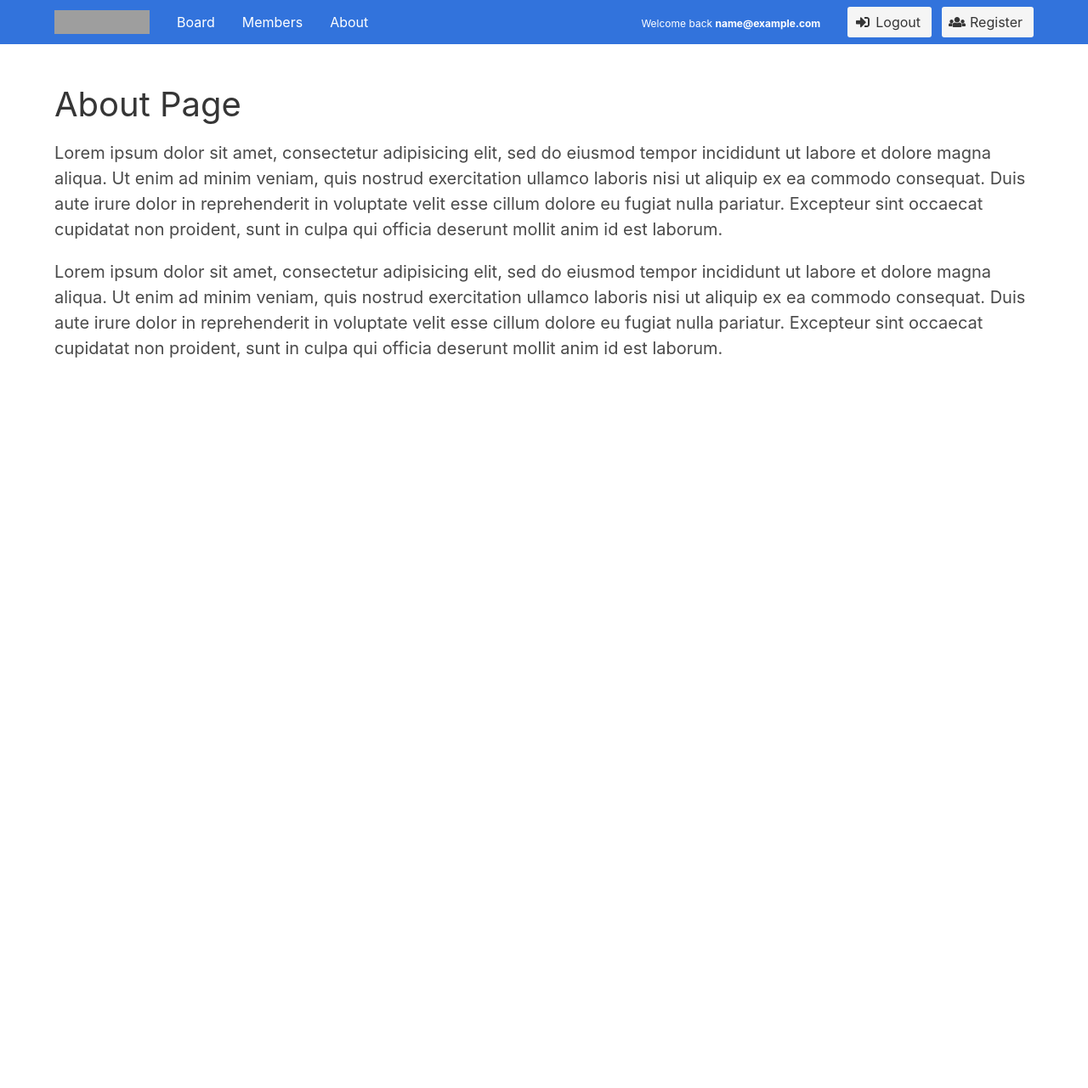
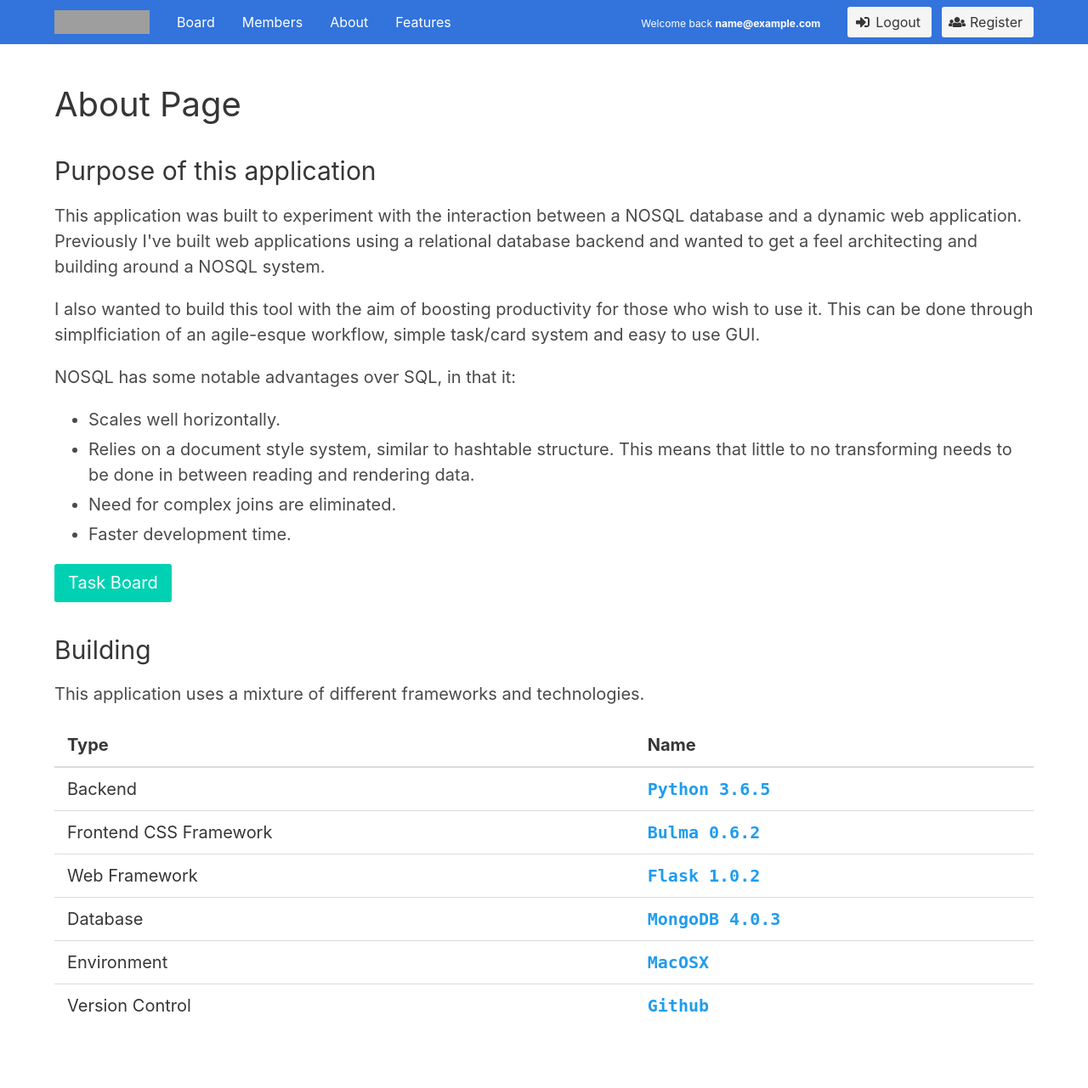
Before and after one commit to danielc92/flask-todo, a Flask app: page /about in a window 1280 px wide. Shown: the whole page at 85% size. Before the commit the page ends 421 px from the top, so only its background shows below. Run offline with Flask 2, Linux system fonts and the light colour scheme; the visitor is signed in with stand-in values (Sample User, id 1); some libraries are stand-ins or nearby versions; grey boxes are pictures that could not be loaded.

Commit message:
Added features page, filled in about page with content.

```diff
--- a/main.py
+++ b/main.py
@@ -142,6 +142,11 @@ def home():
 def about():
     return render_template('about.html', title='Todo - About')
 
+@app.route('/features')
+@login_required
+def features():
+    return render_template('features.html', title='Todo - Features')
+
 @app.route('/members')
 @login_required
 def members():
--- a/templates/about.html
+++ b/templates/about.html
@@ -5,18 +5,37 @@
 	<section class="container">
 		<article class="content is-medium">
 			<h1>About Page</h1>
-			<p>Lorem ipsum dolor sit amet, consectetur adipisicing elit, sed do eiusmod
-			tempor incididunt ut labore et dolore magna aliqua. Ut enim ad minim veniam,
-			quis nostrud exercitation ullamco laboris nisi ut aliquip ex ea commodo
-			consequat. Duis aute irure dolor in reprehenderit in voluptate velit esse
-			cillum dolore eu fugiat nulla pariatur. Excepteur sint occaecat cupidatat non
-			proident, sunt in culpa qui officia deserunt mollit anim id est laborum.</p>
-			<p>Lorem ipsum dolor sit amet, consectetur adipisicing elit, sed do eiusmod
-			tempor incididunt ut labore et dolore magna aliqua. Ut enim ad minim veniam,
-			quis nostrud exercitation ullamco laboris nisi ut aliquip ex ea commodo
-			consequat. Duis aute irure dolor in reprehenderit in voluptate velit esse
-			cillum dolore eu fugiat nulla pariatur. Excepteur sint occaecat cupidatat non
-			proident, sunt in culpa qui officia deserunt mollit anim id est laborum.</p>
+			<h3>Purpose of this application</h3>
+			<p>This application was built to experiment with the interaction between a NOSQL database and a dynamic web application. Previously I've built web applications using a relational database backend and wanted to get a feel architecting and building around a NOSQL system.</p>
+			<p>I also wanted to build this tool with the aim of boosting productivity for those who wish to use it. This can be done through simplficiation of an agile-esque workflow, simple task/card system and easy to use GUI.</p>
+			<p>NOSQL has some notable advantages over SQL, in that it:</p>
+			<ul>
+				<li>Scales well horizontally.</li>
+				<li>Relies on a document style system, similar to hashtable structure. This means that little to no transforming needs to be done in between reading and rendering data.</li>
+				<li>Need for complex joins are eliminated.</li>
+				<li>Faster development time.</li>
+			</ul>
+			<a href="{{ url_for('home') }}" class="button is-primary is-medium">Task Board</a>
+
+			<h3>Building</h3>
+			<p>This application uses a mixture of different frameworks and technologies.</p>
+			<table class="table">
+				<thead>
+					<tr>
+						<th>Type</th>
+						<th>Name</th>
+					</tr>
+				</thead>
+				<tbody>
+					<tr><td>Backend</td><td class="code has-text-info">Python 3.6.5</td></tr>
+					<tr><td>Frontend CSS Framework</td><td class="code has-text-info">Bulma 0.6.2</td></tr>
+					<tr><td>Web Framework</td><td class="code has-text-info">Flask 1.0.2</td></tr>
+					<tr><td>Database</td><td class="code has-text-info">MongoDB 4.0.3</td></tr>
+					<tr><td>Environment</td><td class="code has-text-info">MacOSX</td></tr>
+					<tr><td>Version Control</td><td class="code has-text-info">Github</td></tr>
+				</tbody>
+			</table>
+
 
 		</article>
 
--- a/templates/base.html
+++ b/templates/base.html
@@ -33,6 +33,9 @@
                     </a>
                     <a class="navbar-item" href="{{ url_for('about') }}">
                         About
+                    </a>
+                    <a class="navbar-item" href="{{ url_for('features') }}">
+                        Features
                     </a>
                 </div>
                 <div class="navbar-end">
```
Also changed, not shown: templates/features.html (added, +30 -0 lines).
